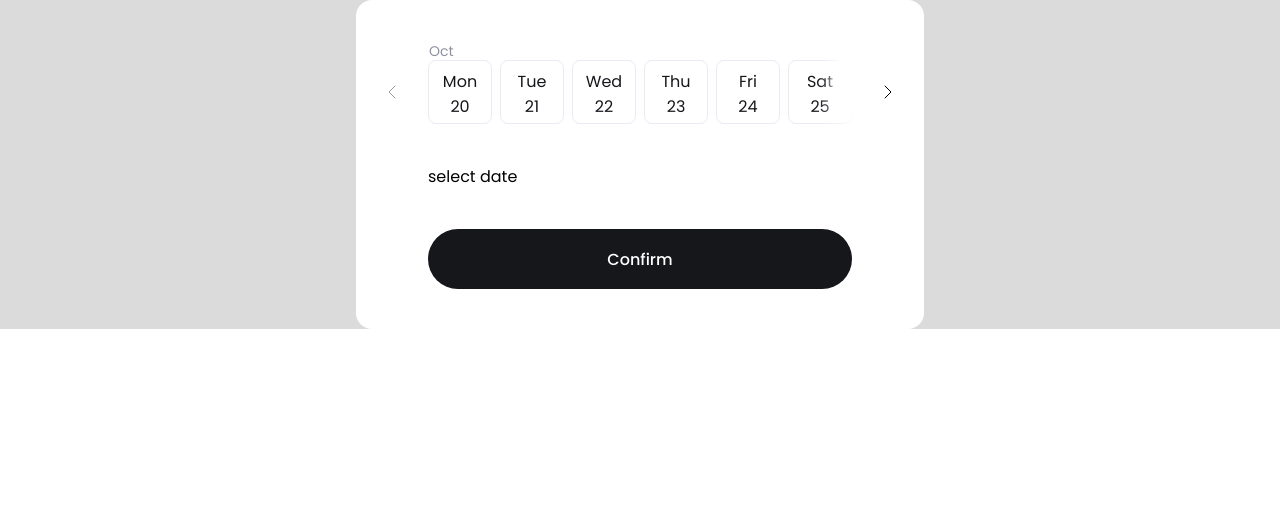
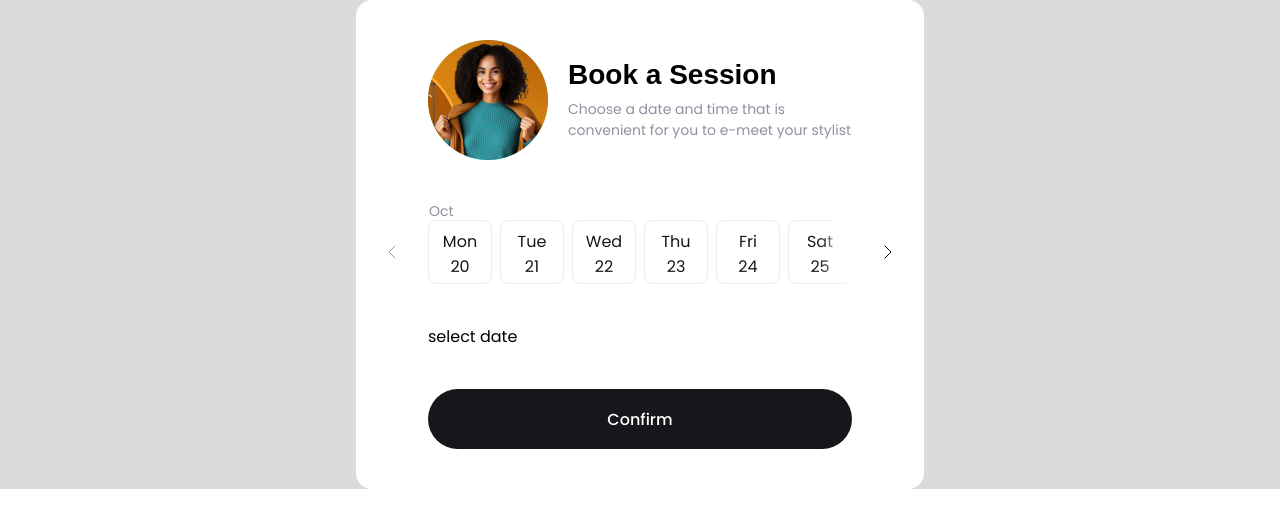
Before and after one commit to pavelpalonko/sixty-thirty-seven, a Next.js app in the folder app/: page / in a window 1280 px wide. Shown: the top 528 px of the page. Built offline with nearby package versions, Linux system fonts and the light colour scheme; a web font is replaced by a local one.

Commit message:
added title component for datepicker composer

```diff
--- a/app/package.json
+++ b/app/package.json
@@ -25,5 +25,6 @@
     "eslint": "^9",
     "eslint-config-next": "15.5.4",
     "typescript": "^5"
-  }
+  },
+  "packageManager": "yarn@4.4.0+sha512.91d93b445d9284e7ed52931369bc89a663414e5582d00eea45c67ddc459a2582919eece27c412d6ffd1bd0793ff35399381cb229326b961798ce4f4cc60ddfdb"
 }
--- a/app/src/modules/datepicker/components/datepicker-action.tsx
+++ b/app/src/modules/datepicker/components/datepicker-action/datepicker-action.tsx
@@ -1,4 +1,4 @@
-import { useDatepickerContext } from "../composer/datepicker-composer";
+import { useDatepickerContext } from "../../composer/datepicker-composer";
 
 // components
 import { Txt } from "@/ui-kit/txt/txt";
--- /dev/null
+++ b/app/src/modules/datepicker/components/datepicker-title/datepicker-title.module.css
@@ -0,0 +1,40 @@
+.title-layout {
+  display: grid;
+  grid-template-columns: 120px 1fr;
+
+  align-items: center;
+
+  gap: 20px;
+
+  .image-wrapper {
+    position: relative;
+
+    width: 120px;
+    height: 120px;
+
+    border-radius: 100%;
+    background-color: aquamarine;
+  }
+
+  .description-wrapper {
+    display: flex;
+    flex-direction: column;
+    gap: 8px;
+
+    .header {
+      font-size: 28px;
+      font-weight: var(--weight-extra-bold);
+      font-family: var(--font-kaisei);
+    }
+  }
+}
+
+@media (max-width: 480px) {
+  .title-layout {
+    display: block;
+  }
+
+  .image-wrapper {
+    display: none;
+  }
+}
--- /dev/null
+++ b/app/src/modules/datepicker/components/datepicker-title/datepicker-title.tsx
@@ -0,0 +1,30 @@
+import Image from "next/image";
+
+// components
+import { Txt } from "@/ui-kit/txt/txt";
+
+// styles
+import styles from "./datepicker-title.module.css";
+
+import title_image from "../../../../../public/title-image.png";
+
+export function Title() {
+  return (
+    <div className={styles["title-layout"]}>
+      <div className={styles["image-wrapper"]}>
+        <Image src={title_image} fill alt="Title" />
+      </div>
+
+      <div className={styles["description-wrapper"]}>
+        <h2 className={styles["header"]}>Book a Session</h2>
+
+        <div>
+          <Txt size="medium" color="description">
+            Choose a date and time that is convenient for you to e-meet your
+            stylist
+          </Txt>
+        </div>
+      </div>
+    </div>
+  );
+}
--- a/app/src/modules/datepicker/composer/datepicker-composer.tsx
+++ b/app/src/modules/datepicker/composer/datepicker-composer.tsx
@@ -1,12 +1,13 @@
 import { createContext, use } from "react";
 
 // components
+import { Title } from "../components/datepicker-title/datepicker-title";
 import { DaySwiper } from "../components/datepicker-day-swiper/datepicker-day-swiper";
 import { TimeSwiper } from "../components/datepicker-time-swiper/datepicker-time-swiper";
 
 // types
 import { DatepickerComposerContext } from "./datepicker-composer.types";
-import { Action } from "../components/datepicker-action";
+import { Action } from "../components/datepicker-action/datepicker-action";
 
 const DatepickerContext = createContext<DatepickerComposerContext | null>(null);
 
@@ -36,6 +37,7 @@ function Provider({ children, value }: ProviderProps) {
 }
 
 export const DatepickerComposer = {
+  Title,
   Action,
   Provider,
   DaySwiper,
--- a/app/src/modules/datepicker/datepicker.tsx
+++ b/app/src/modules/datepicker/datepicker.tsx
@@ -28,6 +28,8 @@ export function Datepicker() {
       }}
     >
       <div className={styles["datepicker-layout"]}>
+        <DatepickerComposer.Title />
+
         <DatepickerComposer.DaySwiper />
 
         <DatepickerComposer.TimeSwiper />
```
Also changed, not shown: app/public/title-image.png (added), app/src/modules/datepicker/components/datepicker-action/datepicker-action.module.css (added).
